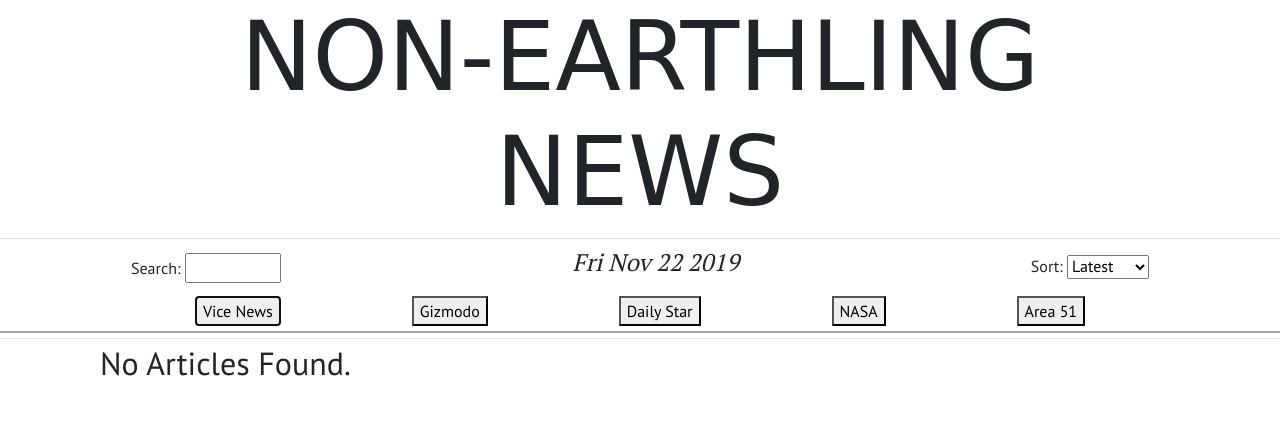
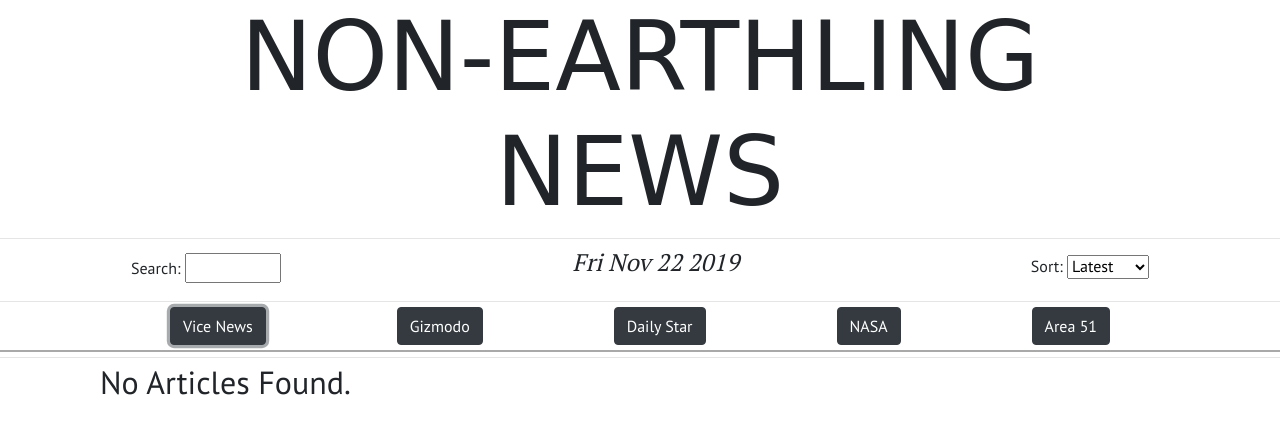
Before and after one commit to CassandraGoose/non-earthling-news, a plain HTML site: page main.html in a window 1280 px wide. Both pictures are taken after a click on the button "Vice News". Drawn offline with nearby package versions, Linux system fonts and the light colour scheme; no server answers; a web font is replaced by a local one.

Commit message:
bit of bootstrap refactor

```diff
--- a/main.html
+++ b/main.html
@@ -23,6 +23,7 @@
           </select>
         </div>
       </div>
+      <hr/>
       <div class="row justify-content-center align-items-center" id="filter-container">
       </div>
       <hr class="thicc-hr-title"/>
--- a/main.js
+++ b/main.js
@@ -41,6 +41,7 @@ const resetArticles = () => {
 
 const setupSelect = () => {
   const sortSelect = document.getElementById('sort');
+  sortSelect.classList.add(['custom-select', 'custom-select-sm'])
   sortSelect.addEventListener('change', (e) => {
     getNews(e.target.value);
   });
@@ -76,8 +77,9 @@ const setupFilters = () => {
   const filterContainer = document.querySelector('#filter-container');
   currentAvailableFilters.forEach((filter) => {
     const filterValue = filter == 'Daily Star' ? 'dailystar' : filter;
-    const button = createAnyElementWithContent('button', filterContainer, filter, { [filter]: 'id', [filterValue]: 'value' }, ['filter']);
+    const button = createAnyElementWithContent('button', filterContainer, filter, { [filter]: 'id', [filterValue]: 'value' }, ['filter', 'btn', 'btn-dark']);
     button.addEventListener('click', (e) => {
+      searchInput.value = "";
       search(e.target.value.toLowerCase());
     });
   });
```
